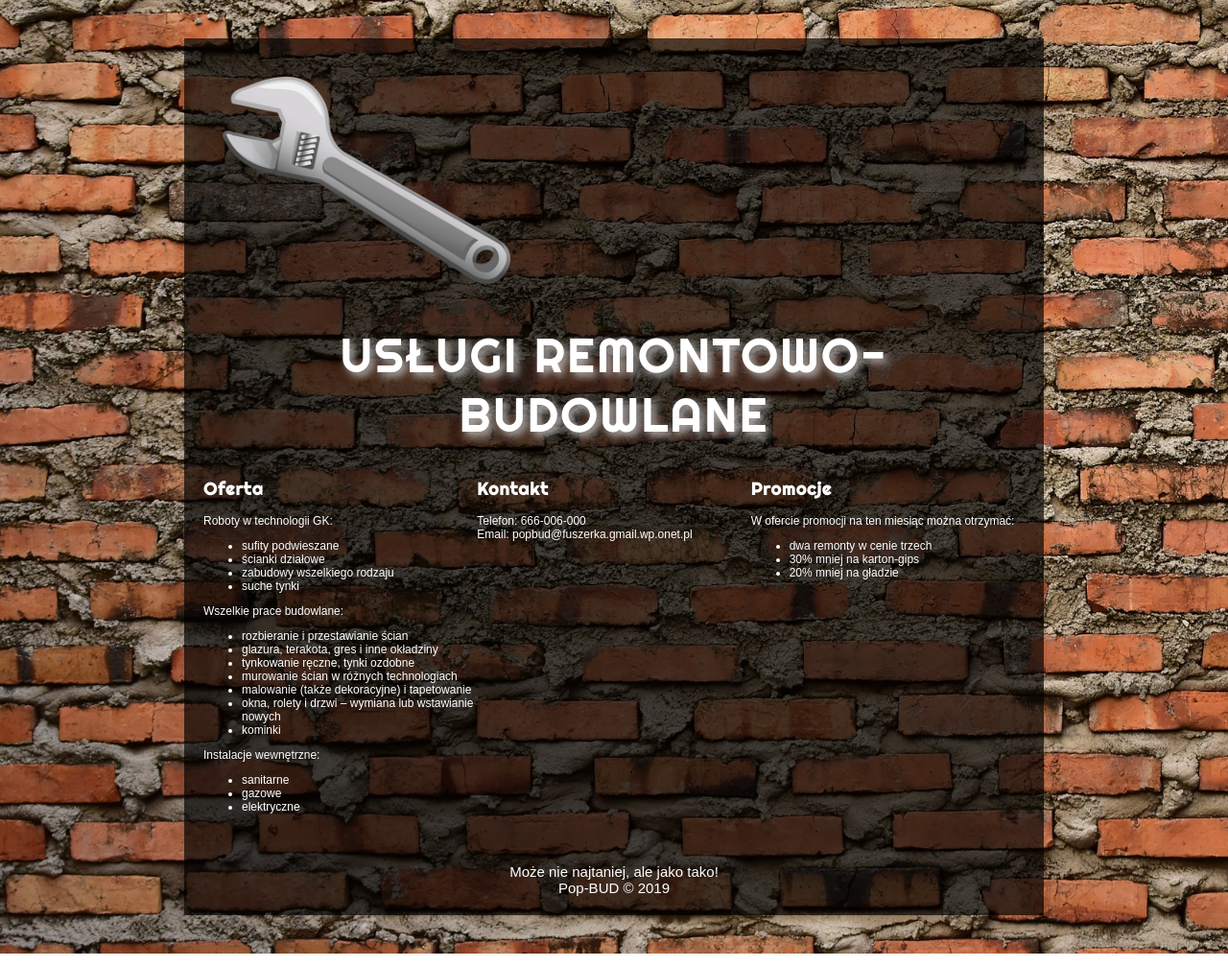
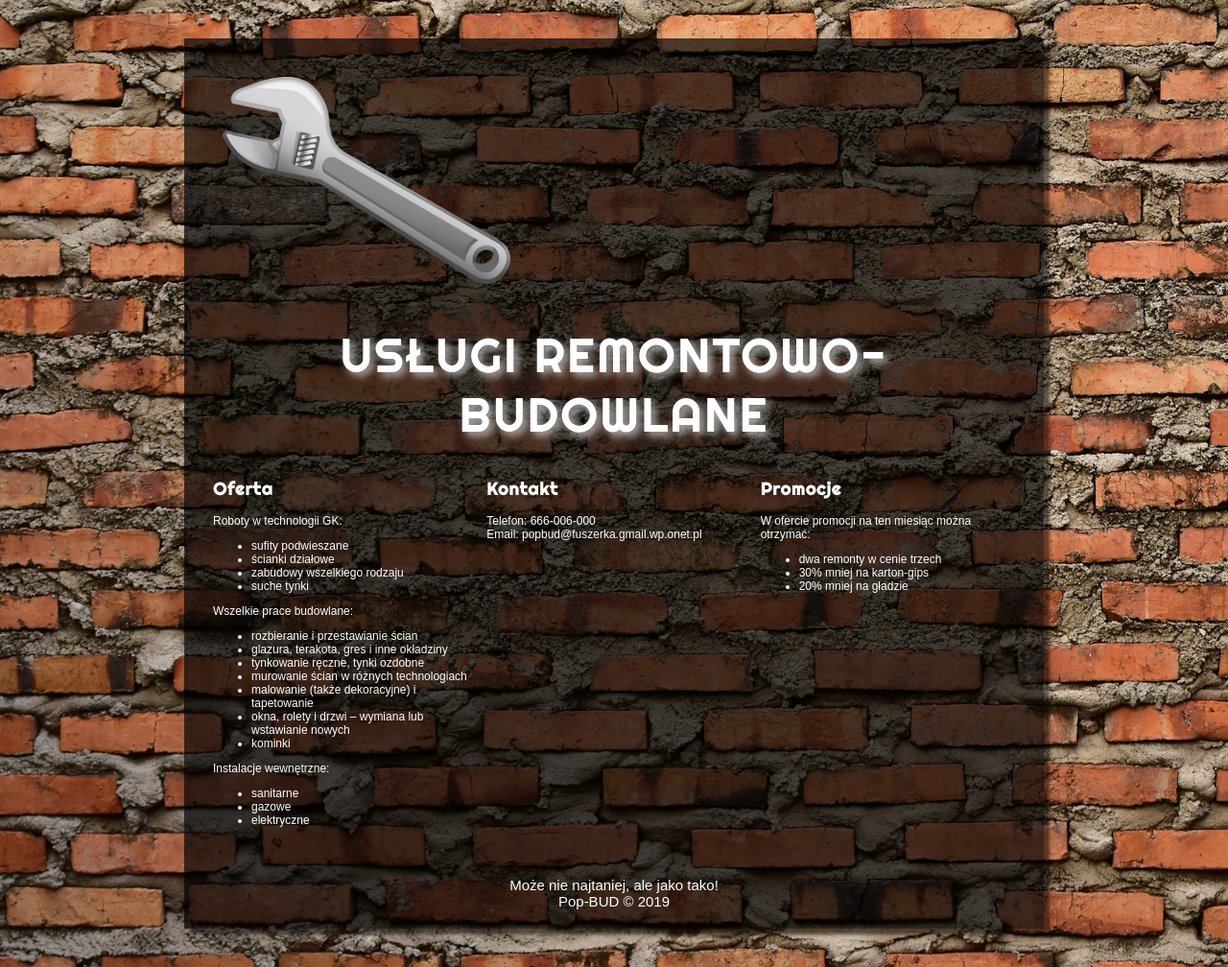
Before and after one commit to kubamarchut/kubamarchut.github.io, a plain HTML site: page strona/index.html in a window 1280 px wide. Shown: the whole page at 96% size. Drawn offline with Linux system fonts and the light colour scheme.

Commit message:
Add files via upload

```diff
--- a/strona/style.css
+++ b/strona/style.css
@@ -1,3 +1,6 @@
+*{
+  box-sizing: border-box;
+}
 body{
   background: url(brickwall-3476655_1920.jpg);
   background-size: cover;
@@ -7,7 +10,6 @@ body{
 
 .box
 {
-  box-sizing: border-box;
    margin: auto;
    width: 100%;
    height: 100%;
@@ -33,7 +35,7 @@ h2{
    height: 20%;
    color: white;
    font-family: 'Righteous', cursive;
-   font-size: 50px;
+   font-size: 32px;
    text-align: center;
    text-shadow: 4px 4px 8px silver;
    letter-spacing: 2px;
@@ -44,14 +46,17 @@ h2{
 .kol1
 {
    width: 100%;
+    padding: 0px 10px
 }
 .kol2
 {
    width: 100%;
+  padding: 0px 10px
 }
 .kol3
 {
    width: 100%;
+  padding: 0px 10px
 }
 .stopka
 {
@@ -66,11 +71,17 @@ h2{
   .col{
     font-size: 10px;
   }
+  .logo{
+    font-size: 50px;
+  }
 }
 @media (min-width: 750px) {
   .box{
     width: 80%;
     margin: 40px auto;
+    -webkit-box-shadow: 4px 4px 4px 0px rgba(211,211,211,0.37);
+    -moz-box-shadow: 4px 4px 4px 0px rgba(211,211,211,0.37);
+    box-shadow: 6px 6px 3px 0px rgba(0, 0, 0, 0.5);
   }
   .img{
     width: 250px;
```
Also changed, not shown: strona/index.html (line endings or trailing spaces).
